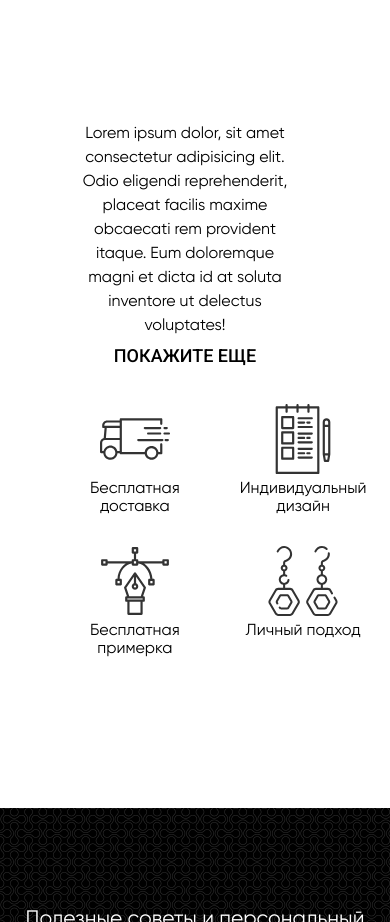
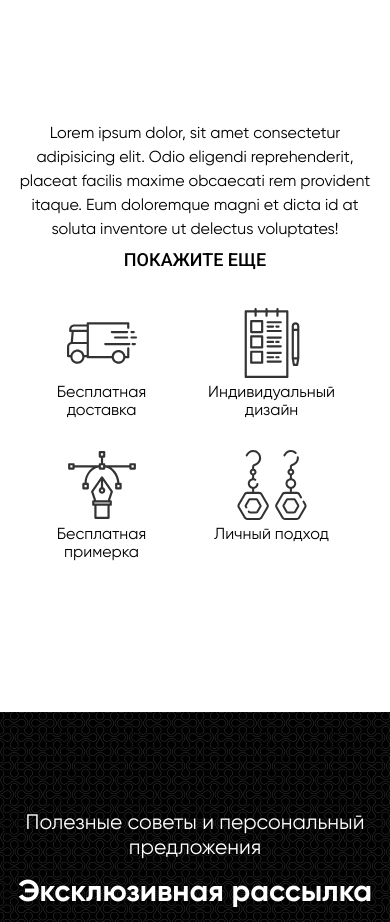
Before and after one commit to Aleksandr-Momot/OJJO-Gold, an Angular app: page /products in a window 390 px wide. Shown: the part 1660-2582 px from the top of the page. Built offline with nearby package versions, Linux system fonts and the light colour scheme.

Commit message:
fix mobile

```diff
--- a/src/app/product-info/product-info.component.scss
+++ b/src/app/product-info/product-info.component.scss
@@ -143,6 +143,7 @@
     line-height: 150%;
     margin-right: 20px;
     @media(max-width: 840px) {
+        margin-right: 0px;
         button {
         text-align: center;
 
--- a/src/app/products-page/products-page.component.scss
+++ b/src/app/products-page/products-page.component.scss
@@ -78,6 +78,7 @@ form {
     line-height: 150%;
     margin-right: 20px;
     @media(max-width: 840px) {
+        margin-right: 0px;
         button {
         text-align: center;
 
@@ -95,6 +96,9 @@ form {
         text-align: center;
         flex-direction: column;
         align-items: center;
+    }
+    @media(max-width: 630px) {
+        padding: 0;
     }
 }
 
```
